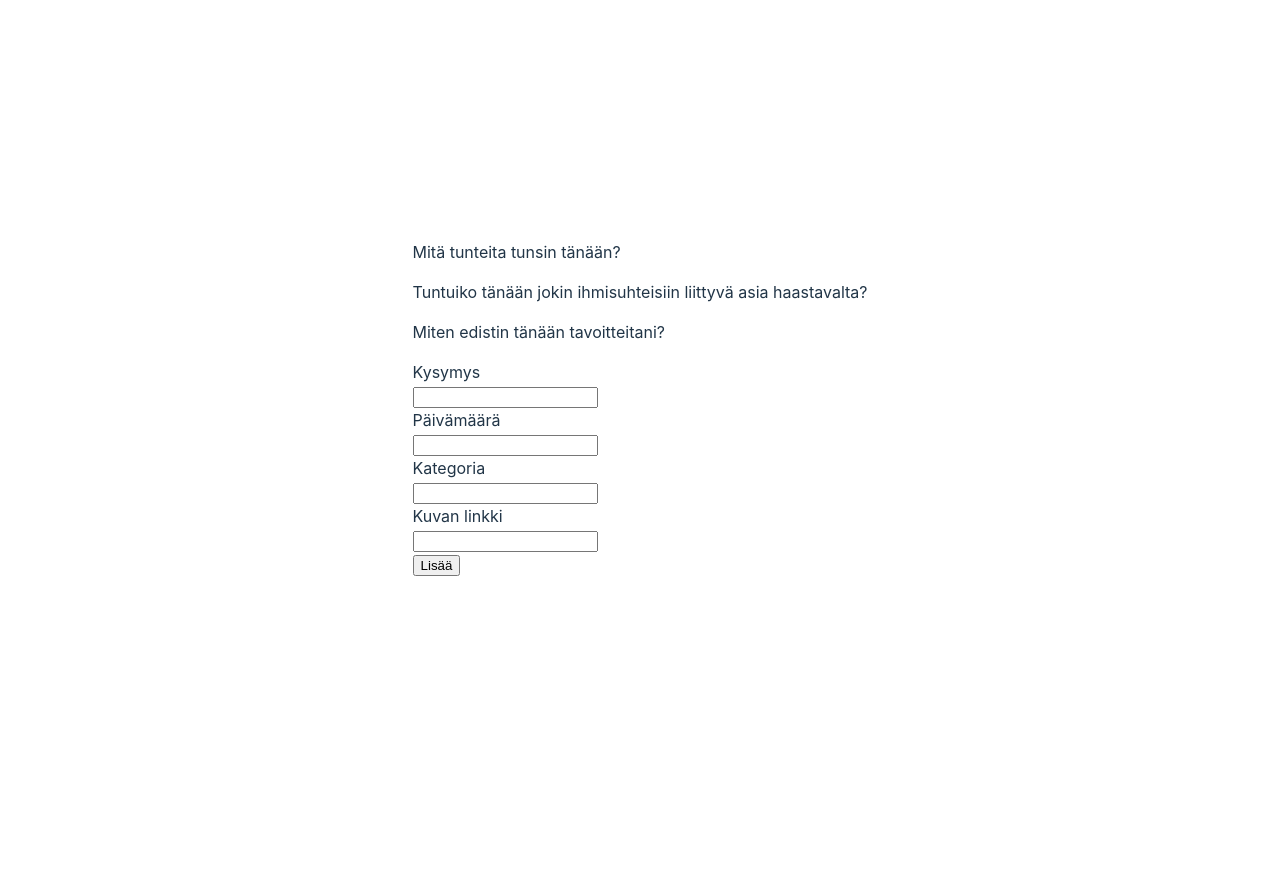
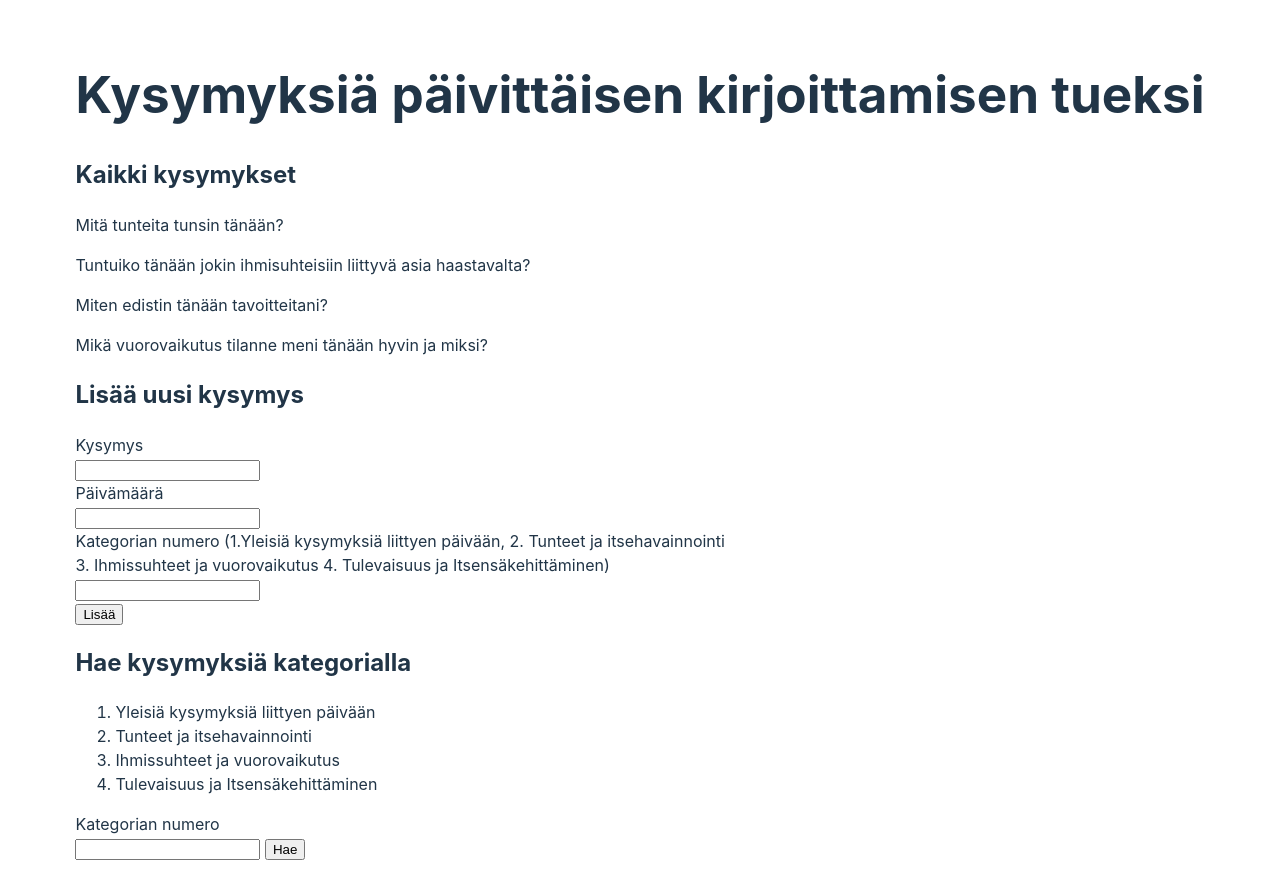
Before and after one commit to helikulomaa/ReactHarjoitustyoS24, a React (Vite) app: page / in a window 1280 px wide. Before the commit the page ends 800 px from the top, so only its background shows below. Built offline with nearby package versions, Linux system fonts and the light colour scheme.

Commit message:
Kysymysten hakeminen kategorialla, kategoriat näkyviin lisäyslomakkeelle

```diff
--- a/src/App.jsx
+++ b/src/App.jsx
@@ -2,6 +2,7 @@ import { useState } from 'react'
 import './App.css'
 import Kysymyslista from './components/KysymysLista';
 import Kysymyslomake from './components/Kysymyslomake';
+import Kysymyshaku from './components/Kysymyshaku';
 
 function App() {
 
@@ -12,30 +13,43 @@ function App() {
       id: 1,
       kysymys: 'Mitä tunteita tunsin tänään?',
       luontipaiva: '3.9.2024',
-      kategoria: 'Tunteet ja itsehavainnointi',
-      kuva: ''
+      kategoria: '2'
     },
     {
       id: 2,
       kysymys: 'Tuntuiko tänään jokin ihmisuhteisiin liittyvä asia haastavalta?',
       luontipaiva: '12.9.2024',
-      kategoria: 'Ihmissuhteet ja vuorovaikutus',
-      kuva: ''
+      kategoria: '3'
     },
     {
       id: 3,
       kysymys: 'Miten edistin tänään tavoitteitani?',
       luontipaiva: '24.9.2024',
-      kategoria: 'Itsensäkehittäminen ja tulevaisuus',
-      kuva: ''
+      kategoria: '4',
+
+    },
+    {
+      id: 4,
+      kysymys: 'Mikä vuorovaikutus tilanne meni tänään hyvin ja miksi?',
+      luontipaiva: '12.9.2024',
+      kategoria: '3'
     }
   ];
 
   return (
     <>
       <div>
+        <h1>Kysymyksiä päivittäisen kirjoittamisen tueksi</h1>
+      </div>
+      <div>
+        <h2>Kaikki kysymykset</h2>
         <Kysymyslista kysymykset={kysymykset} />
+      </div>
+      <div>
         <Kysymyslomake />
+      </div>
+      <div>
+        <Kysymyshaku kysymykset={kysymykset} />
       </div>
     </>
   )
--- /dev/null
+++ b/src/components/Kysymyshaku.jsx
@@ -0,0 +1,62 @@
+import { useState } from 'react';
+
+function Kysymyshaku({ kysymykset }) {
+    const [kategoria, setKategoria] = useState('');
+    const [haetaan, setHaetaan] = useState(false);
+
+    const muuta = (e) => {
+        setKategoria(e.target.value);
+        setHaetaan(false);
+    }
+
+    const hae = () => {
+        setHaetaan(true);
+    }
+
+    const haeKysymykset = () => {
+        // Jos Hae painiketta on painettu
+        if (haetaan) {
+            // Filtteröidään taulukosta paikkakunnan perusteella
+            let result = kysymykset.filter(kysymys => kysymys.kategoria === kategoria);
+
+            // Jos filterointi tuotti tulosta
+            if (result.length > 0) {
+                // Muuttuja, jonka sisältönä tulee olemaan haun tulos
+                let haku = result.map(kysymys => {
+                    return (
+                        <p key={kysymys.id}>
+                            {kysymys.kysymys}
+                        </p>
+                    ); // return
+                }) // map
+
+                return (haku);
+            } else {
+                return (<p>Kyseisessä kategoriassa ei ole kysymyksiä</p>);
+            } // if result.length
+        } // if haetaan
+    }
+
+    return (
+        <div>
+            <h2>Hae kysymyksiä kategorialla</h2>
+            <ol>
+                <li>Yleisiä kysymyksiä liittyen päivään</li>
+                <li>Tunteet ja itsehavainnointi</li>
+                <li>Ihmissuhteet ja vuorovaikutus</li>
+                <li>Tulevaisuus ja Itsensäkehittäminen</li>
+            </ol>
+            <form>
+                <label>Kategorian numero <br />
+                    <input type='text' name='kategoria' value={kategoria}
+                        onChange={(e) => muuta(e)} />&nbsp;
+                </label>
+                <input type='button' value='Hae' onClick={() => hae()} />
+            </form>
+
+            {haeKysymykset()}
+        </div>
+    )
+}
+
+export default Kysymyshaku;
--- a/src/components/Kysymyslomake.jsx
+++ b/src/components/Kysymyslomake.jsx
@@ -27,7 +27,6 @@ function Kysymyslomake() {
                 kysymys: '',
                 luontipaiva: '',
                 kategoria: '',
-                kuva: ''
             });
             setViesti('Lisättiin');
         }
@@ -35,6 +34,7 @@ function Kysymyslomake() {
 
     return (
         <form>
+            <h2>Lisää uusi kysymys</h2>
             <label>Kysymys <br />
                 <input type='text' name='kysymys' value={kysymys.kysymys}
                     onChange={(e) => muuta(e)} /> <br />
@@ -43,12 +43,9 @@ function Kysymyslomake() {
                 <input type='text' name='luontipaiva' value={kysymys.luontipaiva}
                     onChange={(e) => muuta(e)} /> <br />
             </label>
-            <label>Kategoria <br />
+            <label>Kategorian numero (1.Yleisiä kysymyksiä liittyen päivään, 2. Tunteet ja itsehavainnointi <br />
+                3. Ihmissuhteet ja vuorovaikutus 4. Tulevaisuus ja Itsensäkehittäminen) <br />
                 <input type='text' name='kategoria' value={kysymys.kategoria}
-                    onChange={(e) => muuta(e)} /> <br />
-            </label>
-            <label>Kuvan linkki <br />
-                <input type='text' name='kuva' value={kysymys.kuva}
                     onChange={(e) => muuta(e)} /> <br />
             </label>
             <input type='button' value='Lisää'
```
